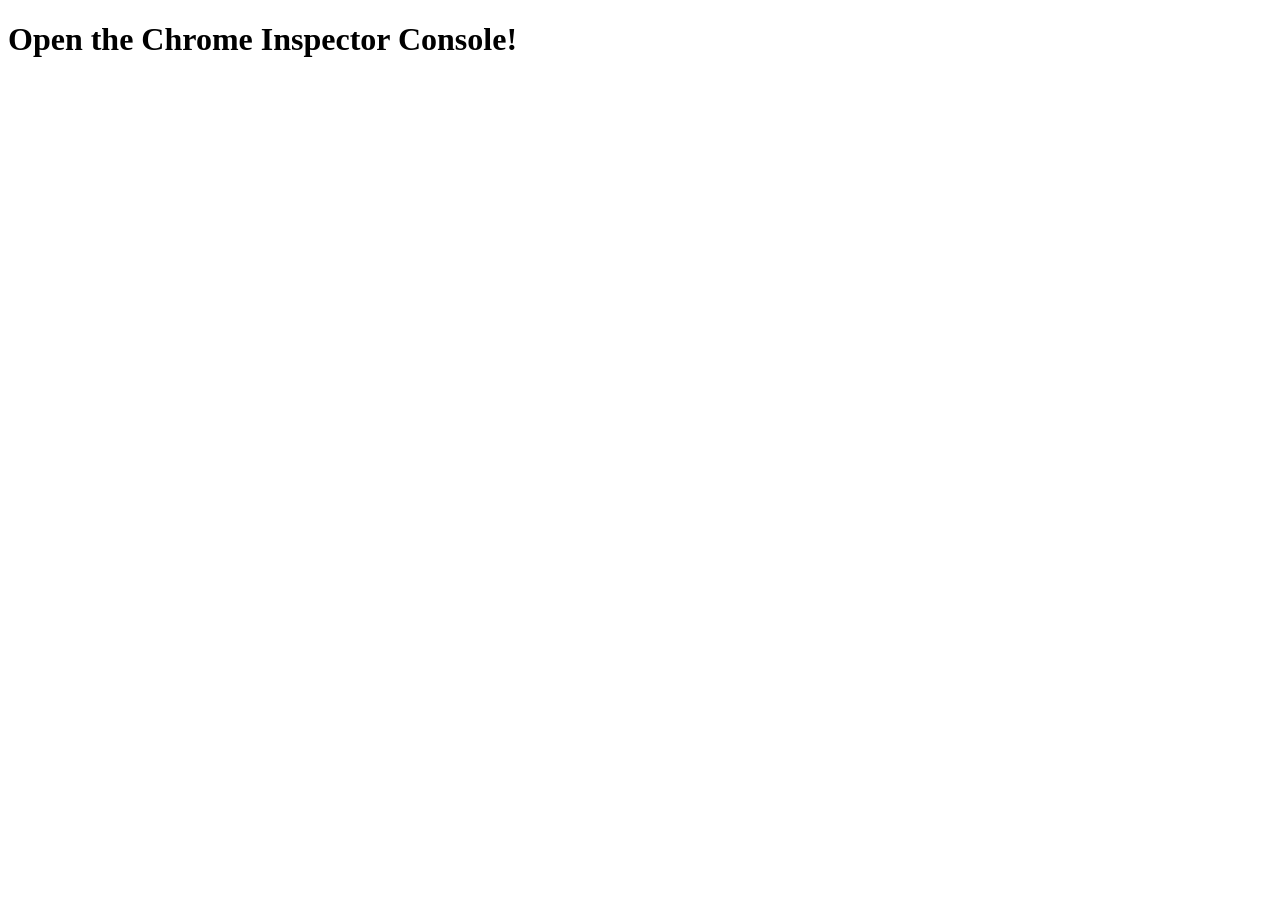
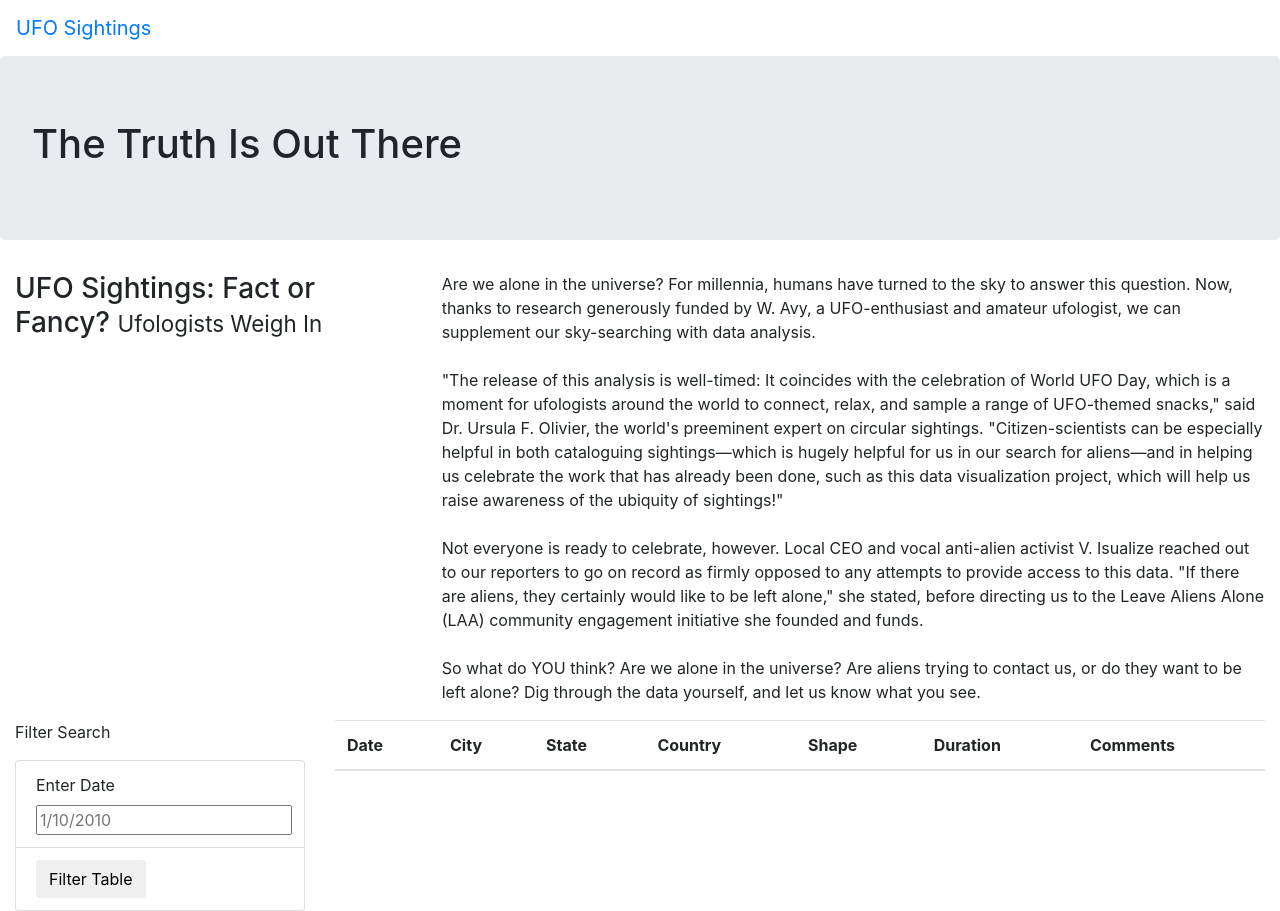
Before and after one commit to bariir/UFOs, a plain HTML site: page index.html in a window 1280 px wide. Before the commit the page ends 800 px from the top, so only its background shows below. Drawn offline with nearby package versions, Linux system fonts and the light colour scheme.

Commit message:
Updated index.html file

```diff
--- a/index.html
+++ b/index.html
@@ -4,11 +4,76 @@
     <meta charset="UTF-8">
     <meta http-equiv="X-UA-Compatible" content="IE=edge">
     <meta name="viewport" content="width=device-width, initial-scale=1.0">
-    <title>Document</title>
+    <title>UFO Finder</title>
+    <link
+      rel="stylesheet"
+      href="https://maxcdn.bootstrapcdn.com/bootstrap/4.0.0/css/bootstrap.min.css"
+      integrity="sha384-Gn5384xqQ1aoWXA+058RXPxPg6fy4IWvTNh0E263XmFcJlSAwiGgFAW/dAiS6JXm"
+      crossorigin="anonymous"
+    />
+    <link rel="stylesheet" href="static/css/style.css">
 </head>
 <body>
-    <h1>Open the Chrome Inspector Console!</h1>
-    <!-- src contains the path to the file -->
-    <script src="practice.js"></script>
+    <div class = "wrapper">
+        <nav class="navbar navbar-expand-lg">
+            <a class="navbar-brand" href="index.html">UFO Sightings</a>
+        </nav>
+        <div class="jumbotron">
+            <h1>The Truth Is Out There</h1>
+        </div>
+        <div class="container-fluid">
+            <div class="row">
+                <div class="col-md-4">
+                    <h3>UFO Sightings: Fact or Fancy? <small>Ufologists Weigh In</small></h3>
+                </div>
+                <div class="col-md-8">
+                    <p>
+                        Are we alone in the universe? For millennia, humans have turned to the sky to answer this question. Now, thanks to research generously funded by W. Avy, a UFO-enthusiast and amateur ufologist, we can supplement our sky-searching with data analysis.<br><br>"The release of this analysis is well-timed: It coincides with the celebration of World UFO Day, which is a moment for ufologists around the world to connect, relax, and sample a range of UFO-themed snacks," said Dr. Ursula F. Olivier, the world's preeminent expert on circular sightings. "Citizen-scientists can be especially helpful in both cataloguing sightings—which is hugely helpful for us in our search for aliens—and in helping us celebrate the work that has already been done, such as this data visualization project, which will help us raise awareness of the ubiquity of sightings!"<br><br>Not everyone is ready to celebrate, however. Local CEO and vocal anti-alien activist V. Isualize reached out to our reporters to go on record as firmly opposed to any attempts to provide access to this data. "If there are aliens, they certainly would like to be left alone," she stated, before directing us to the Leave Aliens Alone (LAA) community engagement initiative she founded and funds.<br><br>So what do YOU think? Are we alone in the universe? Are aliens trying to contact us, or do they want to be left alone? Dig through the data yourself, and let us know what you see.
+
+                    </p>
+                </div>
+
+            </div>
+        </div>
+        <div class="container-fluid">
+            <div class="row">
+              <div class="col-md-3">
+                <form>
+                    <p>Filter Search</p>
+                </form>
+                    <ul class="list-group">
+                        <li class="list-group-item">
+                            <label for="date">Enter Date</label>
+                            <input type="text" placeholder="1/10/2010" id="datetime" />
+                        </li>
+                        <li class="list-group-item">
+                            <button id="filter-btn" type="button" class="btn btn-default">Filter Table</button>
+                        </li>
+                    </ul>
+              </div>
+              <div class="col-md-9">
+                <table class="table table-striped">
+                    <thead>
+                      <tr>
+                        <th>Date</th>
+                        <th>City</th>
+                        <th>State</th>
+                        <th>Country</th>
+                        <th>Shape</th>
+                        <th>Duration</th>
+                        <th>Comments</th>
+                      </tr>
+                    </thead>
+                    <tbody></tbody>
+                </table>
+              </div>
+            </div>
+          </div>
+
+
+
+
+    </div>
+
 </body>
 </html>
```
